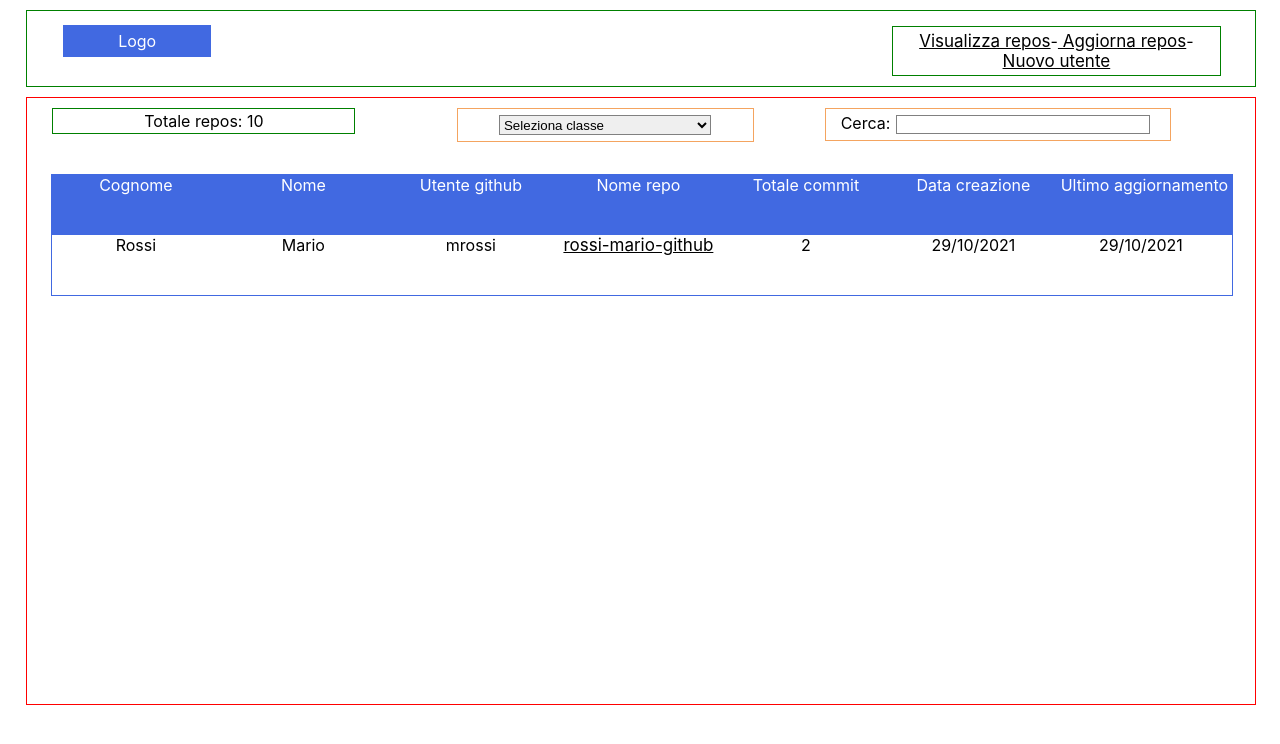
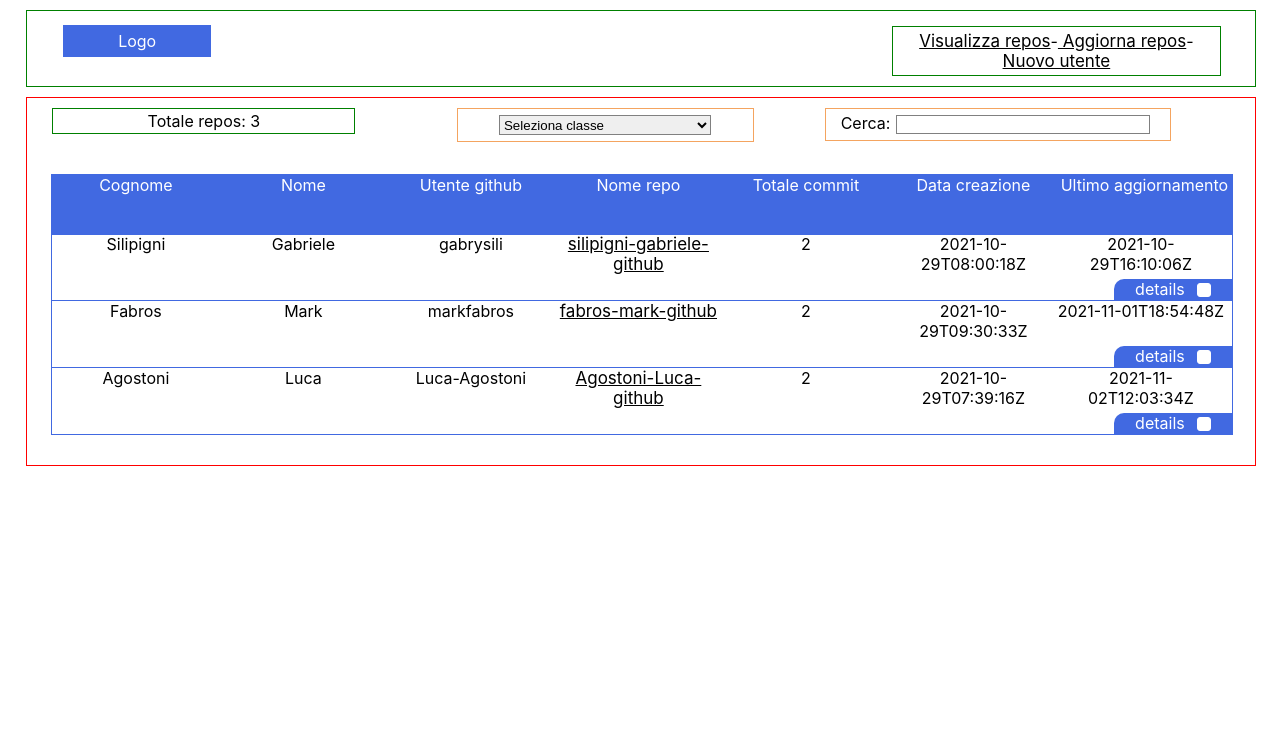
Before and after one commit to Luca-Agostoni/Agostoni-Luca-github, a React (Create React App) app: page / in a window 1280 px wide. Shown: the top 744 px of the page. Built offline with nearby package versions, Linux system fonts and the light colour scheme.

Commit message:
version 0.1.0

```diff
--- a/src/App.js
+++ b/src/App.js
@@ -3,10 +3,6 @@ import {Body} from './Body/Body';
 import './App.css';
 
 function App() {
-  /*
-  console.log(repos.repositories);
-  console.log(repos.users);
-  */
   return (
     <div className="App">
       <Header/>
--- a/src/Body/Body.js
+++ b/src/Body/Body.js
@@ -1,15 +1,16 @@
 import './Body.css';
 import {Top} from './Top/Top';
-import {Table} from './Table/Table';
+import {TableUsers} from './TableUsers/TableUsers';
 import { listRepos } from '../api/repos';
+import { useState } from 'react';
 
 
 export const Body = () => {
-    listRepos();
+    const [repos, setRepos] = useState(listRepos());
     return(
         <div className="formBody">
-            <Top/>
-            <Table/>
+            <Top totRepos={repos.length}/>
+            <TableUsers dataRepositorie={repos}/>
         </div>
     );
 }
--- a/src/Body/Table/Table.js
+++ /dev/null
@@ -1,48 +0,0 @@
-import './Table.css';
-
-export const Table = () => {
-    return(
-        <div className="formTable">
-            <ul className="ulTable">
-                <li className="liTable1">
-                    <ul className="ulTableHeader1">
-                        <li className="liTableHeader1">Cognome</li>
-                        <li className="liTableHeader1">Nome</li>
-                        <li className="liTableHeader1">Utente github</li>
-                        <li className="liTableHeader1">Nome repo</li>
-                        <li className="liTableHeader1">Totale commit</li>
-                        <li className="liTableHeader1">Data creazione</li>
-                        <li className="liTableHeader1final">Ultimo aggiornamento</li>
-                    </ul>
-                </li>
-                <li className="liTable2">
-                    <ul className="ulTableHeader2">
-                        <li className="liTableHeader2">
-                            Rossi
-                        </li>
-                        <li className="liTableHeader2">
-                            Mario
-                        </li>
-                        <li className="liTableHeader2">
-                            mrossi
-                        </li>
-                        <li className="liTableHeader2">
-                            <a className="link" href="App.js">
-                                rossi-mario-github
-                            </a>
-                        </li>
-                        <li className="liTableHeader2">
-                            2
-                        </li>
-                        <li className="liTableHeader2">
-                            29/10/2021
-                        </li>
-                        <li className="liTableHeader2">
-                            29/10/2021
-                        </li>
-                    </ul>
-                </li>
-            </ul>
-        </div>
-    );
-}
--- /dev/null
+++ b/src/Body/TableUsers/RepoRows/RepoRows.css
@@ -0,0 +1,88 @@
+.liTable2{
+    width: 100%;
+    height: 45px;
+    background-color: white;
+    border: royalblue solid 1px;
+    border-bottom: 0px;
+    border-top: 0px;
+}
+.ulTableHeader2{
+    width: 100%;
+    height: 100%;
+    margin: 0;
+    padding: 0;
+    list-style: none;
+    display: flex;
+}
+.liTableHeader2{
+    width: 14.2%;
+    text-align: center;
+    color: black;
+}
+.liTable2Detail{
+    width: 100%;
+    height: 60px;
+    background-color: white;
+    border-bottom: royalblue solid 1px;
+    border-top: 0px;
+    padding-bottom: 10px;
+}
+.ulTableHeader2Detail{
+    width: 100%;
+    height: 70%;
+    margin: 0;
+    padding: 0;
+    list-style: none;
+    display: flex;
+    border: rgb(134, 163, 248) solid 1px;
+    background-color: rgb(134, 163, 248);
+    border-radius:  0px 0px 10px 10px;
+}
+.liTableHeader2Detail{
+    width: 14.2%;
+    text-align: center;
+    color: white;
+}
+.linkDetail{
+    font-size: 17px;
+    color: white;
+}
+.linkDetail:visited{
+    color: white;
+}
+.liTable2check{
+    width: 100%;
+    background-color: white;
+    border: royalblue solid 1px;
+    border-top: 0px;
+}
+.liTable2button{
+    text-align: right;
+    width: 100%;
+    border-top: 0px;
+}
+.detailButtonSlot{
+    margin-left: 90%;
+    width: 10%;
+    background-color: royalblue;
+    color: white;
+    border-radius: 10px 0 0 0;
+}
+.activatorDetailButton{
+    height: 14px;
+    width: 14px;
+    background-color: white;
+    margin: 0;
+    margin-left: 10%;
+    margin-bottom: 3px;
+    border: 1px solid white;
+    border-radius: 3px;
+}
+.activatorDetailButton:active{
+    background-color: rgb(134, 163, 248);
+}
+.activatorDetailButton:disabled{
+    width: 0px;
+    background-color: rgba(134, 134, 134, 0.603);
+    border-color: rgba(134, 134, 134, 0.603);
+}
--- /dev/null
+++ b/src/Body/TableUsers/RepoRows/RepoRows.js
@@ -0,0 +1,93 @@
+import { useState } from 'react/cjs/react.development';
+import './RepoRows.css';
+
+
+export const RepoRows = (props) => {
+
+    const [showDetails, setShowDetails] = useState(false);
+
+
+    const repo = props.dataRows;
+
+    const repoList = repo.map(
+        (repos)=>{
+
+        const linkName = repos.repositorie_name;
+        return(
+            <div>
+                <li className="liTable2">
+                    <ul className="ulTableHeader2">
+                        <li className="liTableHeader2">
+                            {repos.surname}
+                        </li>
+                        <li className="liTableHeader2">
+                            {repos.name}
+                        </li>
+                        <li className="liTableHeader2">
+                            {repos.login}
+                        </li>
+                        <li className="liTableHeader2">
+                            <a className="link" href={repos.repositorie_url}>
+                                {linkName}
+                            </a>
+                        </li>
+                        <li className="liTableHeader2">
+                            2
+                        </li>
+                        <li className="liTableHeader2">
+                            {repos.creation_date}
+                        </li>
+                        <li className="liTableHeader2">
+                            {repos.update_date}
+                        </li>
+                    </ul>
+                </li>
+                <li className="liTable2check">
+                    <div className="detailButtonSlot">
+                        details
+                        <button className="activatorDetailButton" onClick={() => setShowDetails(!showDetails)}></button>
+                    </div>
+                </li>
+                {(showDetails && {repos}) &&
+                <li className="liTable2Detail">
+                    <ul className="ulTableHeader2Detail">
+                        <li className="liTableHeader2Detail">
+                            {repos.surname}
+                        </li>
+                        <li className="liTableHeader2Detail">
+                            {repos.name}
+                        </li>
+                        <li className="liTableHeader2Detail">
+                            {repos.login}
+                        </li>
+                        <li className="liTableHeader2Detail">
+                            <a className="linkDetail" href={repos.repositorie_url}>
+                                {linkName}
+                            </a>
+                        </li>
+                        <li className="liTableHeader2Detail">
+                            2
+                        </li>
+                        <li className="liTableHeader2Detail">
+                            {repos.creation_date}
+                        </li>
+                        <li className="liTableHeader2Detail">
+                            {repos.update_date}
+                        </li>
+                    </ul>
+                </li>
+                }
+            </div>
+
+
+            );
+        }
+    );
+
+    return(
+        <div>
+            {repoList}
+        </div>
+
+    );
+}
--- a/src/Body/Table/Table.css
+++ b/src/Body/TableUsers/TableUsers.css
@@ -1,6 +1,5 @@
 .formTable{
     width: 96%;
-    height: 500px;
     margin-top: 30px;
     margin-bottom: 30px;
     margin-left: 2%;
@@ -26,6 +25,7 @@
     width: 14.2%;
     text-align: center;
     color: white;
+    background-color: royalblue;
 }
 .liTableHeader1final{
     width: 14.8%;
@@ -33,27 +33,8 @@
     background-color: royalblue;
     color: white;
 }
-.ulTableHeader2{
-    width: 100%;
-    height: 100%;
-    margin: 0;
-    padding: 0;
-    list-style: none;
-    display: flex;
-}
-.liTableHeader2{
-    width: 14.2%;
-    text-align: center;
-    color: black;
-}
 .liTable1{
     width: 100%;
     height: 60px;
     background-color: royalblue;
 }
-.liTable2{
-    width: 100%;
-    height: 60px;
-    background-color: white;
-    border: royalblue solid 1px;
-}
--- /dev/null
+++ b/src/Body/TableUsers/TableUsers.js
@@ -0,0 +1,23 @@
+import './TableUsers.css';
+import { RepoRows } from './RepoRows/RepoRows';
+
+export const TableUsers = (props) => {
+    return(
+        <div className="formTable">
+            <ul className="ulTable">
+                <li className="liTable1">
+                    <ul className="ulTableHeader1">
+                        <li className="liTableHeader1">Cognome</li>
+                        <li className="liTableHeader1">Nome</li>
+                        <li className="liTableHeader1">Utente github</li>
+                        <li className="liTableHeader1">Nome repo</li>
+                        <li className="liTableHeader1">Totale commit</li>
+                        <li className="liTableHeader1">Data creazione</li>
+                        <li className="liTableHeader1final">Ultimo aggiornamento</li>
+                    </ul>
+                </li>
+                <RepoRows dataRows={props.dataRepositorie}/>
+            </ul>
+        </div>
+    );
+}
--- a/src/Body/Top/Top.js
+++ b/src/Body/Top/Top.js
@@ -3,12 +3,12 @@ import {TotRepos} from './TotRepos/TotRepos';
 import {Selection} from './Selection/Selection';
 import {Search} from './Search/Search';
 
-export const Top = () => {
+export const Top = (props) => {
     return(
         <div className="formTop">
             <ul className="ulTop">
                 <li className="liTop1">
-                    <TotRepos/>
+                    <TotRepos totRepos={props.totRepos}/>
                 </li>
                 <li className="liTop2">
                     <Selection/>
--- a/src/Body/Top/TotRepos/TotRepos.js
+++ b/src/Body/Top/TotRepos/TotRepos.js
@@ -1,9 +1,9 @@
 import './TotRepos.css';
 
-export const TotRepos = () => {
+export const TotRepos = (props) => {
     return(
         <div className="TotRepos">
-            Totale repos: 10
+            Totale repos: {props.totRepos}
         </div>
     );
 }
--- a/src/api/mock/users.json
+++ b/src/api/mock/users.json
@@ -2,6 +2,7 @@
 {
     "dataUser": [
             {
+                "id": 0,
                 "surname": "Silipigni",
                 "name": "Gabriele",
                 "login": "gabrysili",
@@ -11,6 +12,7 @@
                 "class": "Full-Stack-Developer 2020/2021"
             },
             {
+                "id": 1,
                 "surname": "Fabros",
                 "name": "Mark",
                 "login": "markfabros",
@@ -20,6 +22,7 @@
                 "class":"Full Stack Developer 2021-2022"
             },
             {
+                "id": 2,
                 "surname": "Agostoni",
                 "name":"Luca",
                 "login": "Luca-Agostoni",
--- a/src/api/repos.js
+++ b/src/api/repos.js
@@ -13,10 +13,12 @@ const merge = () => {
 
             gitData.filter(data => data.url === repo).forEach(filtered =>{
                 const result = {
+                                    id: user.id,
                                     surname: user.surname,
                                     name: user.name,
                                     login: user.login,
                                     repositorie_name: filtered.name,
+                                    repositorie_url: filtered.html_url,
                                     creation_date: filtered.created_at,
                                     update_date: filtered.updated_at,
                                 };
```
